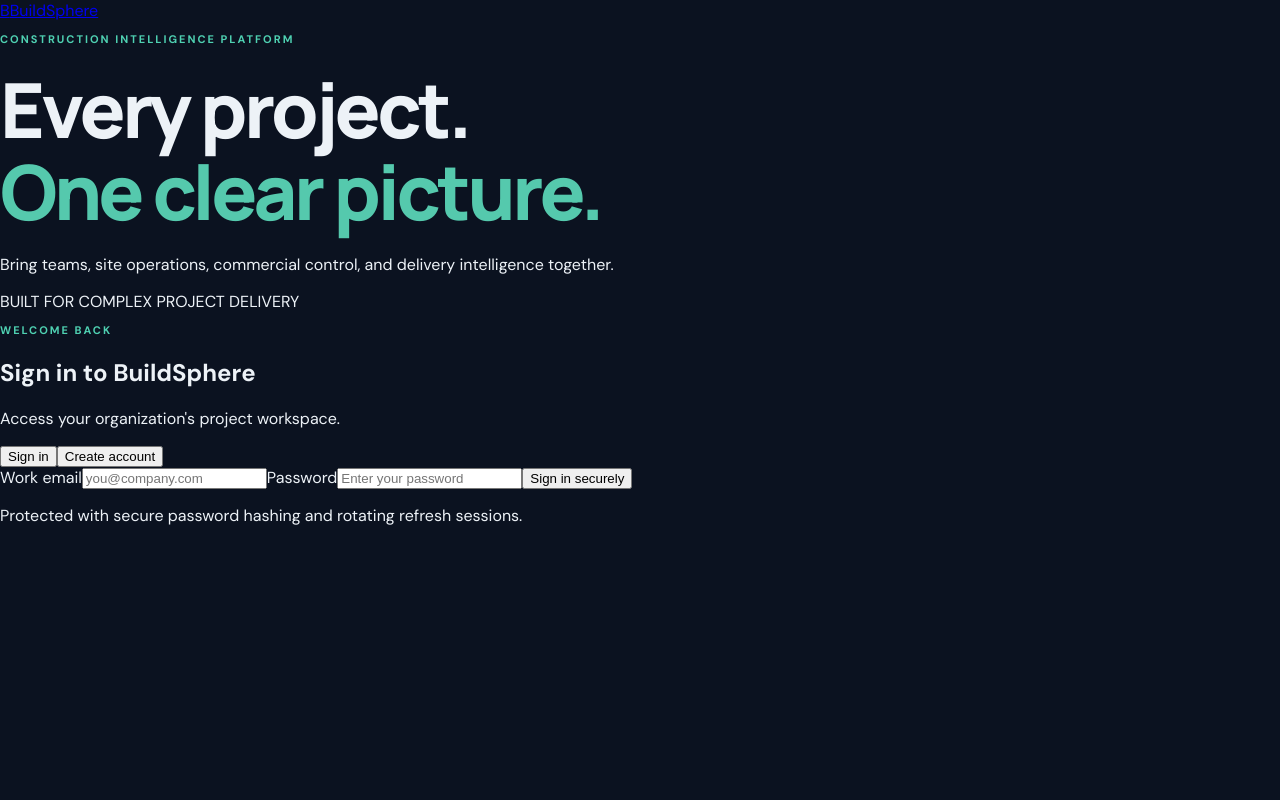
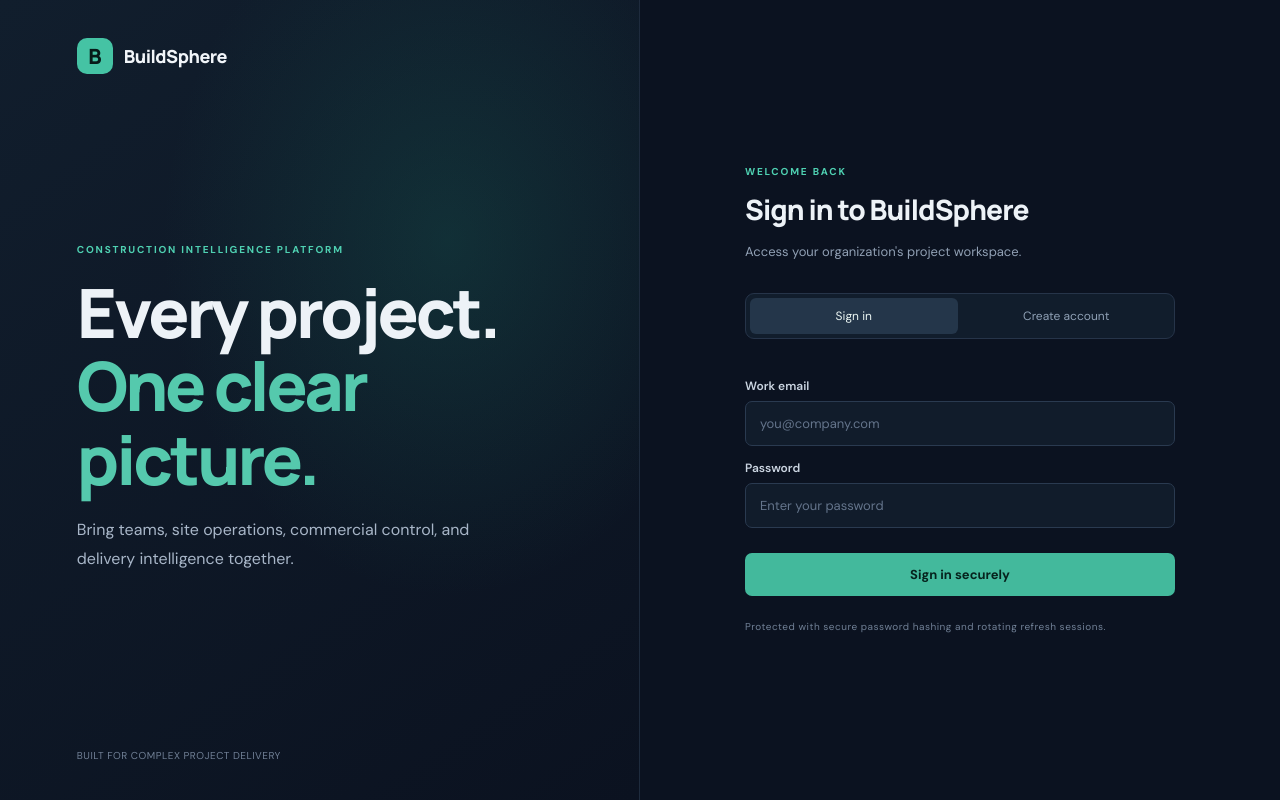
Before and after one commit to matiur25580/BuildSphere-Enterprise-Construction-Intelligence-Platform, a React (Vite) app in the folder apps/web/: page / in a window 1280 px wide. Built offline with nearby package versions, Linux system fonts and the light colour scheme; no server answers.

Commit message:
feat(web): style authentication and workspace screens

```diff
--- a/apps/web/src/styles.css
+++ b/apps/web/src/styles.css
@@ -1,49 +1,45 @@
 @import url("https://fonts.googleapis.com/css2?family=DM+Sans:wght@400;500;600;700&family=Manrope:wght@400;500;600;700;800&display=swap");
 
-:root {
-  font-family: "DM Sans", sans-serif;
-  color: #edf2f7;
-  background: #0b1220;
-  font-synthesis: none;
-  text-rendering: optimizeLegibility;
-  -webkit-font-smoothing: antialiased;
-}
-
+:root { font-family: "DM Sans", sans-serif; color: #edf2f7; background: #0b1220; font-synthesis: none; text-rendering: optimizeLegibility; -webkit-font-smoothing: antialiased; }
 * { box-sizing: border-box; }
 body { margin: 0; min-width: 320px; min-height: 100vh; }
-.shell {
-  min-height: 100vh;
-  padding: 34px clamp(24px, 7vw, 104px) 28px;
-  display: flex;
-  flex-direction: column;
-  background:
-    radial-gradient(ellipse at 78% 18%, rgba(27, 116, 100, .22), transparent 38%),
-    radial-gradient(ellipse at 8% 88%, rgba(41, 91, 157, .18), transparent 34%),
-    #0b1220;
-}
-.topline { display: flex; align-items: center; gap: 12px; }
-.brand-mark {
-  display: grid; place-items: center; width: 36px; height: 36px;
-  border-radius: 10px; background: #24a68a; color: #071b19;
-  font: 800 20px "Manrope", sans-serif;
-}
-.brand-name { font: 700 17px "Manrope", sans-serif; letter-spacing: -.4px; }
-.environment {
-  margin-left: 12px; padding: 5px 9px; border: 1px solid #334155;
-  border-radius: 99px; color: #9fb0c5; font-size: 9px; letter-spacing: 1.2px;
-}
-.hero { max-width: 790px; margin: auto 0; padding: 110px 0 130px; }
-.eyebrow { color: #4fd1b2; font-size: 11px; font-weight: 700; letter-spacing: 2px; }
-h1 {
-  margin: 22px 0; font: 800 clamp(42px, 7vw, 76px)/1.08 "Manrope", sans-serif;
-  letter-spacing: -3.5px;
-}
-h1 span { color: #55c9ad; }
-.intro { max-width: 590px; color: #a8b6c8; font-size: 17px; line-height: 1.8; }
-.status {
-  display: inline-flex; align-items: center; gap: 10px; margin-top: 28px;
-  padding: 11px 15px; border: 1px solid #29483f; border-radius: 8px;
-  color: #c3d9d2; background: rgba(23, 74, 61, .22); font-size: 13px;
-}
-.status-dot { width: 8px; height: 8px; border-radius: 50%; background: #4fd1a5; }
-footer { color: #66758a; font-size: 12px; border-top: 1px solid #1d2939; padding-top: 20px; }
+button, input { font: inherit; }
+button { cursor: pointer; }
+.auth-shell { min-height: 100vh; display: grid; grid-template-columns: minmax(320px, 1fr) minmax(420px, 1fr); background: #0b1220; }
+.auth-aside { padding: 38px clamp(28px, 6vw, 88px); display: flex; flex-direction: column; justify-content: space-between; background: radial-gradient(ellipse at 70% 30%, rgba(27,116,100,.25), transparent 45%), linear-gradient(145deg,#111e2d,#0b1220); border-right: 1px solid #1e2b3d; }
+.brand { display: inline-flex; align-items: center; gap: 11px; color: #f1f5f9; text-decoration: none; font: 800 18px "Manrope",sans-serif; letter-spacing: -.5px; }
+.brand-symbol { display: grid; place-items: center; width: 36px; height: 36px; border-radius: 10px; background: #45c3a4; color: #071b19; font-size: 21px; }
+.aside-copy { max-width: 570px; padding: 70px 0; }
+.eyebrow { color: #4fd1b2; font-size: 10px; font-weight: 700; letter-spacing: 1.8px; }
+.aside-copy h1 { margin: 20px 0; font: 800 clamp(42px,5.5vw,68px)/1.08 "Manrope",sans-serif; letter-spacing: -3px; }
+.aside-copy h1 span { color: #55c9ad; }
+.aside-copy p:not(.eyebrow) { max-width: 440px; color: #a8b6c8; line-height: 1.8; font-size: 16px; }
+.aside-foot,.fine-print { color: #718096; font-size: 10px; letter-spacing: .5px; }
+.auth-main { display: grid; place-items: center; padding: 40px 24px; }
+.auth-card { width: min(100%, 430px); }
+.auth-card h2 { margin: 12px 0 8px; font: 800 28px "Manrope",sans-serif; letter-spacing: -.9px; }
+.muted { color: #91a0b4; font-size: 13px; line-height: 1.7; }
+.auth-tabs { display: grid; grid-template-columns: 1fr 1fr; gap: 5px; margin: 30px 0 25px; padding: 4px; border: 1px solid #263449; border-radius: 9px; background: #111d2c; }
+.auth-tabs button { padding: 10px; border: 0; border-radius: 6px; background: transparent; color: #8fa0b5; font-size: 12px; }
+.auth-tabs button.active { background: #24364a; color: #eaf5f2; }
+form { display: flex; flex-direction: column; }
+form label { margin: 14px 0 7px; color: #cbd5e1; font-size: 12px; font-weight: 600; }
+form input { width: 100%; padding: 13px 14px; border: 1px solid #2a3a50; border-radius: 7px; outline: none; background: #111c2b; color: #f1f5f9; font-size: 13px; }
+form input:focus { border-color: #42b99d; box-shadow: 0 0 0 3px rgba(66,185,157,.12); }
+form input::placeholder { color: #64748b; }
+.submit-button { margin-top: 25px; padding: 13px; border: 0; border-radius: 7px; background: #43b99c; color: #06231d; font-weight: 700; font-size: 13px; }
+.submit-button:disabled { opacity: .65; cursor: wait; }
+.form-error { padding: 10px 12px; border: 1px solid #7f343b; border-radius: 6px; background: #351d27; color: #ffb4b4; font-size: 12px; }
+.auth-card .fine-print { margin-top: 22px; line-height: 1.7; }
+.app-shell { min-height: 100vh; background: radial-gradient(ellipse at 70% 20%,rgba(27,116,100,.18),transparent 40%),#0b1220; padding: 30px clamp(24px,7vw,100px); }
+.app-header { display: flex; align-items: center; justify-content: space-between; border-bottom: 1px solid #1d2939; padding-bottom: 22px; }
+.ghost-button { border: 1px solid #34445a; border-radius: 7px; background: transparent; color: #cbd5e1; padding: 9px 14px; font-size: 12px; }
+.welcome-panel { max-width: 760px; margin: 15vh auto; }
+.welcome-panel h1 { font: 800 clamp(38px,6vw,60px) "Manrope",sans-serif; letter-spacing: -2px; }
+.workspace-card { display: flex; flex-direction: column; align-items: flex-start; gap: 10px; margin-top: 34px; padding: 24px; border: 1px solid #2a3d50; border-radius: 12px; background: rgba(18,31,47,.8); }
+.workspace-label { color: #55c9ad; font-size: 9px; letter-spacing: 1.6px; font-weight: 700; }
+.workspace-card strong { font: 700 22px "Manrope",sans-serif; }
+.role-pill { border-radius: 99px; padding: 5px 10px; background: #1d443d; color: #91e3cc; font-size: 10px; text-transform: uppercase; letter-spacing: .8px; }
+.welcome-panel .fine-print { margin-top: 22px; }
+.loading { margin: auto; color: #9fb0c5; }
+@media (max-width: 850px) { .auth-shell { grid-template-columns: 1fr; } .auth-aside { min-height: 260px; padding: 24px; } .aside-copy { padding: 50px 0 20px; } .aside-copy h1 { font-size: 42px; } .aside-foot { display: none; } .auth-main { padding: 48px 24px; } }
```
